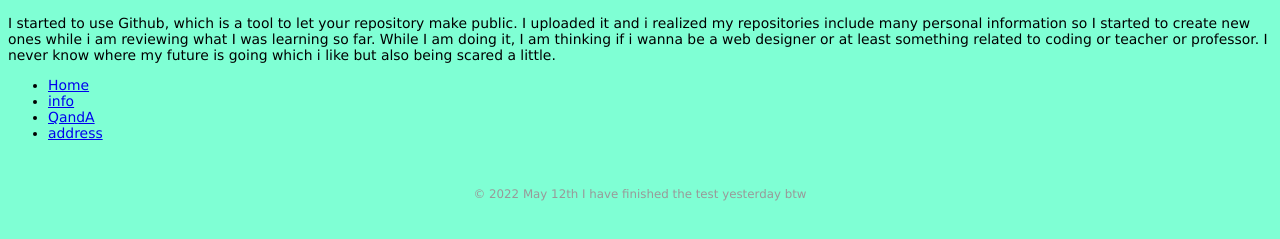
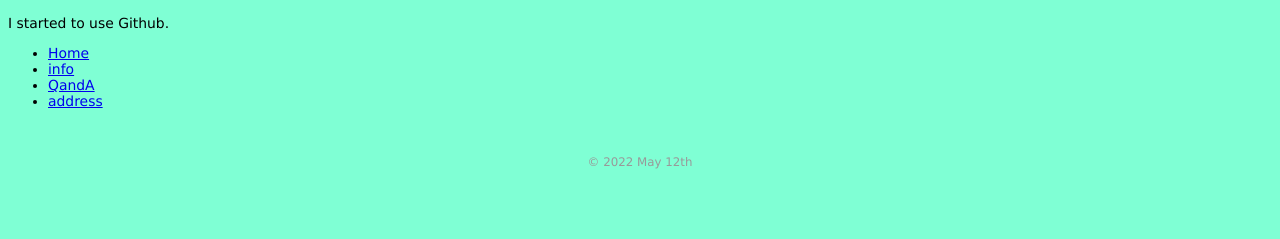
Before and after one commit to kanna210/review, a plain HTML site: page 2023219.html in a window 1280 px wide. Shown: the part 55-294 px from the top of the page. Drawn offline with Linux system fonts and the light colour scheme; files that its build step writes are made by us from their sources.

Commit message:
Add files via upload

```diff
--- a/2023219.html
+++ b/2023219.html
@@ -11,9 +11,7 @@
         <div class="container">
             <header>
             <h1>review</h1>
-            <p>I started to use Github, which is a tool to let your repository make public.
-                I uploaded it and i realized my repositories include many personal information so I started to create new ones while i am reviewing what I was learning so far.
-                While I am doing it, I am thinking if i wanna be a web designer or at least something related to coding or teacher or professor. I never know where my future is going which i like but also being scared a little.
+            <p>I started to use Github.
             </p>
 
             <nav class="side-nav">
@@ -29,7 +27,7 @@
     </header>
 
     <footer>
-        <p>&copy; 2022 May 12th I have finished the test yesterday btw</p>
+        <p>&copy; 2022 May 12th</p>
     </footer>
     </div>
 
```
